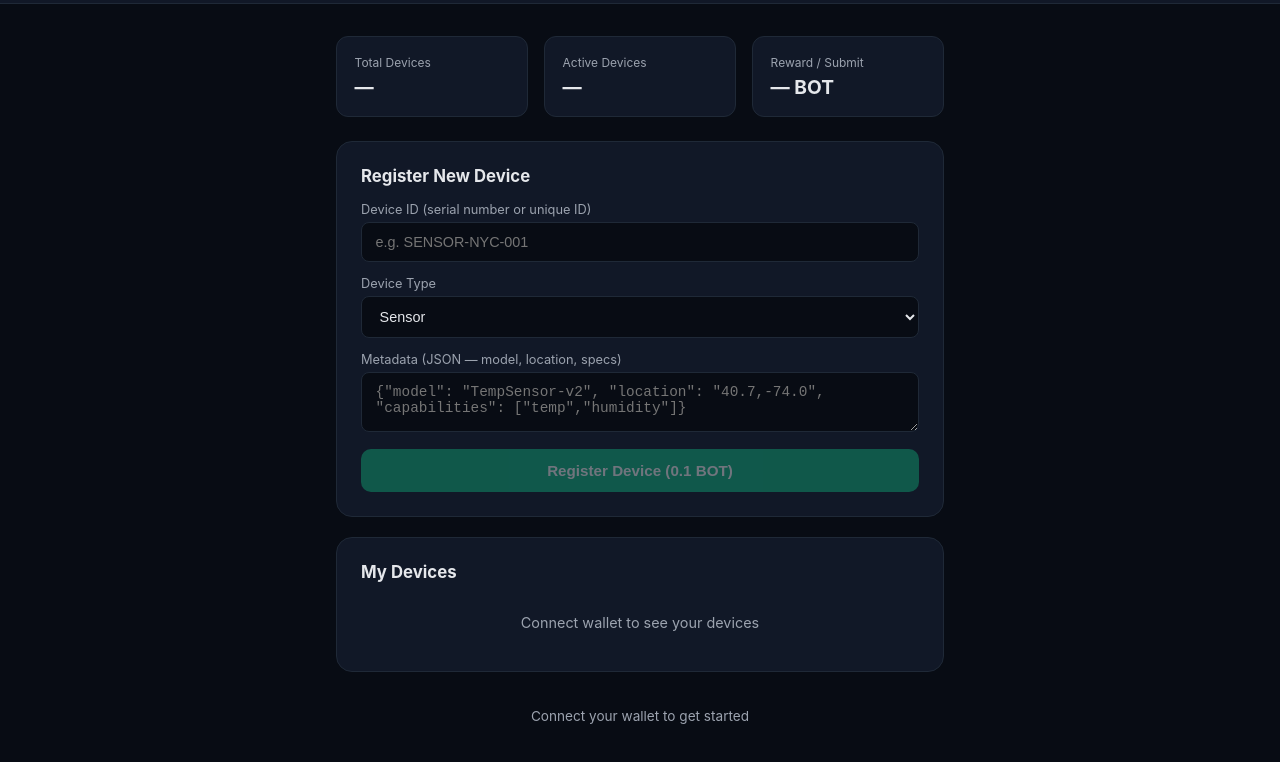
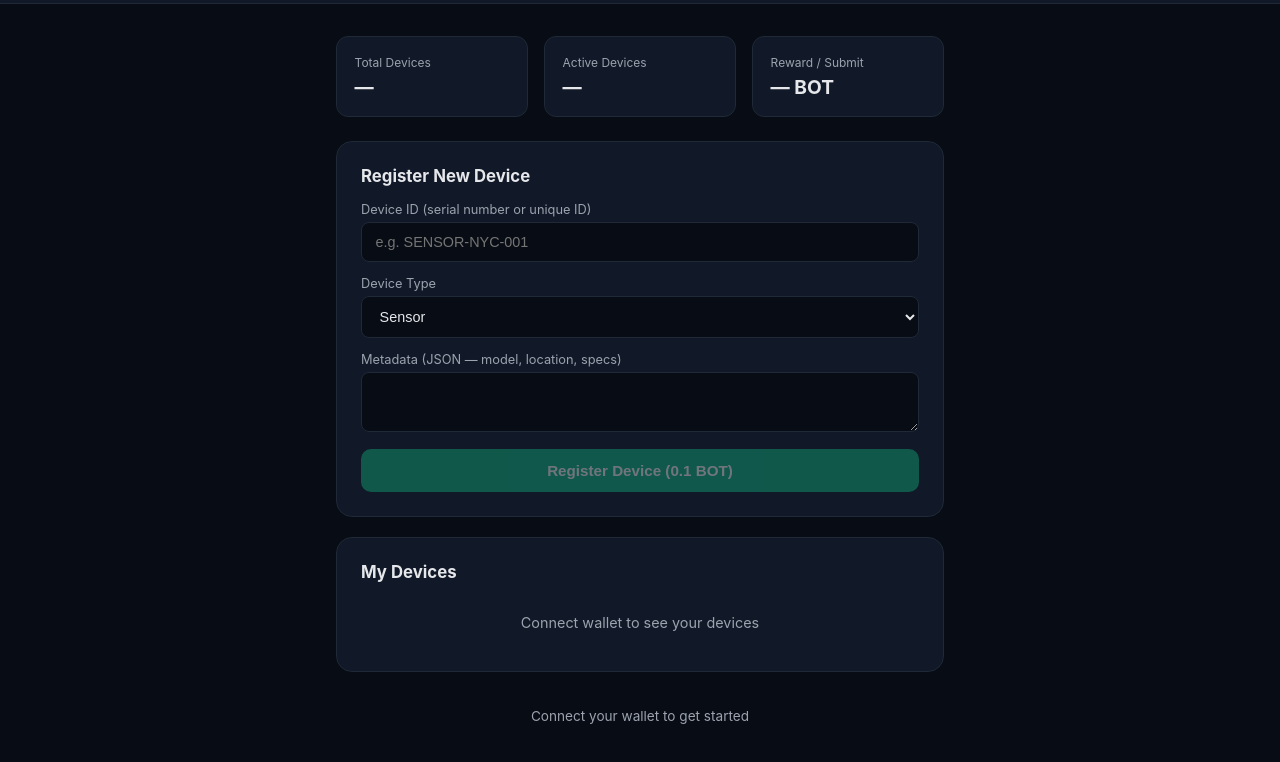
Before and after one commit to xyven-ox/depin-device-registry, a website: page index.html in a window 1280 px wide. Shown: the part 72-834 px from the top of the page. Drawn offline with nearby package versions, Linux system fonts and the light colour scheme.

Commit message:
Update index.html

```diff
--- a/index.html
+++ b/index.html
@@ -196,7 +196,7 @@
     </div>
     <div class="form-group">
       <label>Metadata (JSON — model, location, specs)</label>
-      <textarea id="deviceMetadata" placeholder='{"model": "TempSensor-v2", "location": "40.7,-74.0", "capabilities": ["temp","humidity"]}'></textarea>
+      <textarea id="deviceMetadata" placeholder=''></textarea>
     </div>
     <button class="btn btn-primary" id="registerBtn" onclick="registerDevice()" disabled>
       Register Device (0.1 BOT)
```
